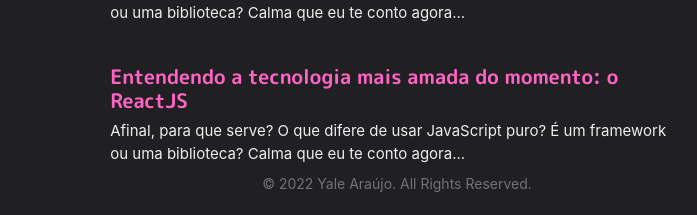
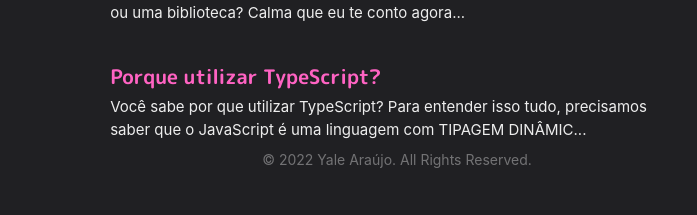
Before and after one commit to yale1995/yalearaujo-homepage, a Next.js app: page /publicacoes in a window 1280 px wide. Shown: the part 173-388 px from the top of the page, without its empty margins (243-940 px from the left). Built offline with nearby package versions, Linux system fonts and the light colour scheme.

Commit message:
feat: two api routes

```diff
--- a/pages/api/publications/[id].js
+++ b/data.js
@@ -1,6 +1,4 @@
-/* eslint-disable no-unused-vars */
-export default function Publications(request, response) {
-  const publications = [
+export const publications = [
     {
       id: 1,
       title: 'Entendendo a tecnologia mais amada do momento: o ReactJS',
@@ -32,12 +30,3 @@
       },
     },
   ]
-
-  const publication = publications.filter(publication => {
-    if (publication.id == request.query.id) {
-      return publication
-    }
-  })
-
-  return response.status(200).json({ publication })
-}
--- /dev/null
+++ b/pages/api/publication/[id].js
@@ -0,0 +1,12 @@
+/* eslint-disable no-unused-vars */
+import { publications } from '../../../data'
+
+export default function Publication(request, response) {
+  const filteredPublication = publications.filter(publication => {
+    if (publication.id == request.query.id) {
+      return publication
+    }
+  })
+
+  return response.status(200).json({ filteredPublication })
+}
--- /dev/null
+++ b/pages/api/publications/index.js
@@ -0,0 +1,5 @@
+import { publications } from '../../../data'
+
+export default function Publications(request, response) {
+  return response.status(200).json({ publications })
+}
--- a/pages/publicacoes/[id].js
+++ b/pages/publicacoes/[id].js
@@ -17,8 +17,8 @@
   }, [])
 
   async function getPublication() {
-    const response = await api.get(`publications/${id}`)
-    setPublication(response?.data?.publication[0])
+    const response = await api.get(`publication/${id}`)
+    setPublication(response?.data?.filteredPublication[0])
   }
   return (
     <Layout title={publication?.title}>
--- a/pages/publicacoes/index.js
+++ b/pages/publicacoes/index.js
@@ -14,32 +14,24 @@
   }, [])
 
   async function getPublication() {
-    const response = await api.get('publications/1')
-    return setPublication(response?.data?.publication[0])
+    const response = await api.get('publications')
+    return setPublication(response?.data?.publications)
   }
 
   return (
     <Layout>
-      <Container>
-        <NextLink href="/publicacoes/1" passHref scroll={false}>
+      {publication?.map(item => (
+        <Container key={item.id}>
+          <NextLink href={`/publicacoes/${item.id}`} passHref scroll={false}>
             <Link>
               <Heading as="h1" fontSize={20} mt={10} mb={2}>
-              {publication?.title}
+                {item.title}
               </Heading>
             </Link>
           </NextLink>
-        <Text fontSize={15}>{publication?.description}</Text>
+          <Text fontSize={15}>{item.description}</Text>
         </Container>
-      <Container>
-        <NextLink href="/publicacoes/2" passHref scroll={false}>
-          <Link>
-            <Heading as="h1" fontSize={20} mt={10} mb={2}>
-              {publication?.title}
-            </Heading>
-          </Link>
-        </NextLink>
-        <Text fontSize={15}>{publication?.description}</Text>
-      </Container>
+      ))}
     </Layout>
   )
 }
```
Lines whose indentation alone changed are shown as unchanged.
